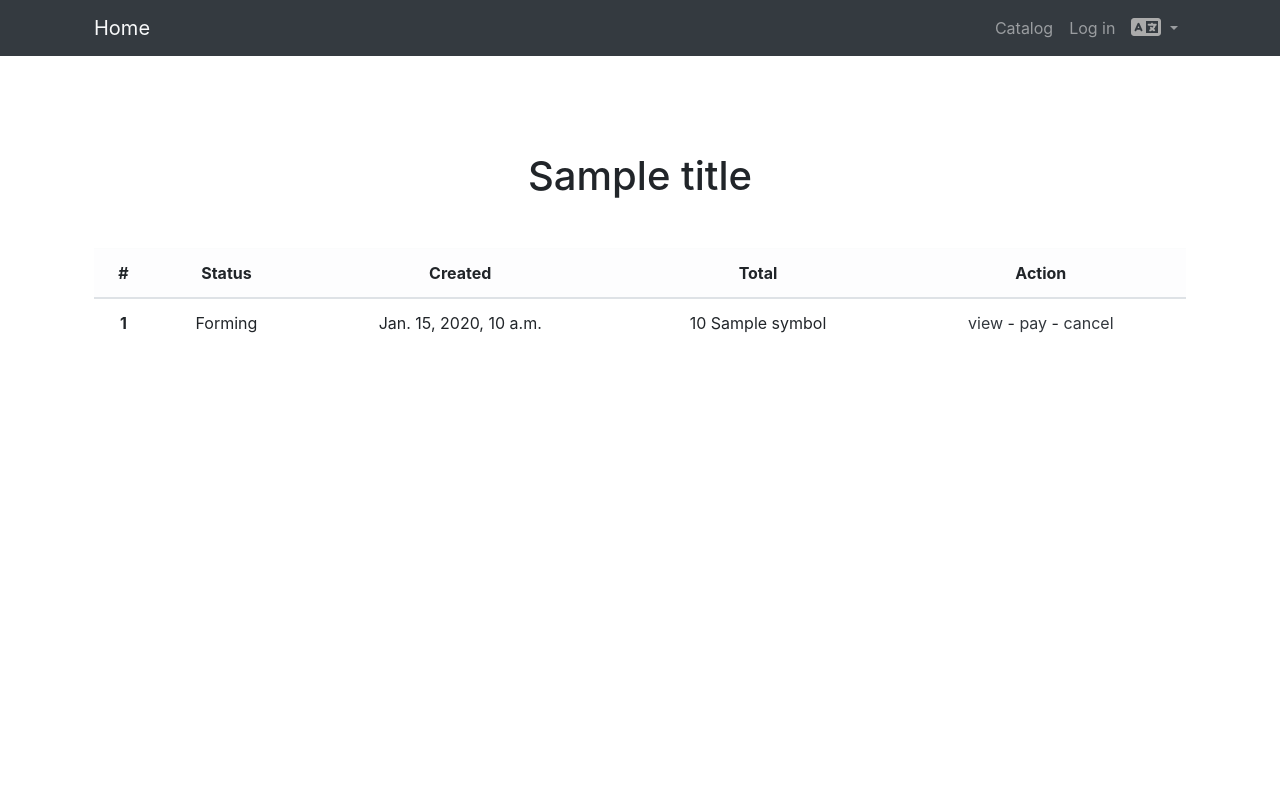
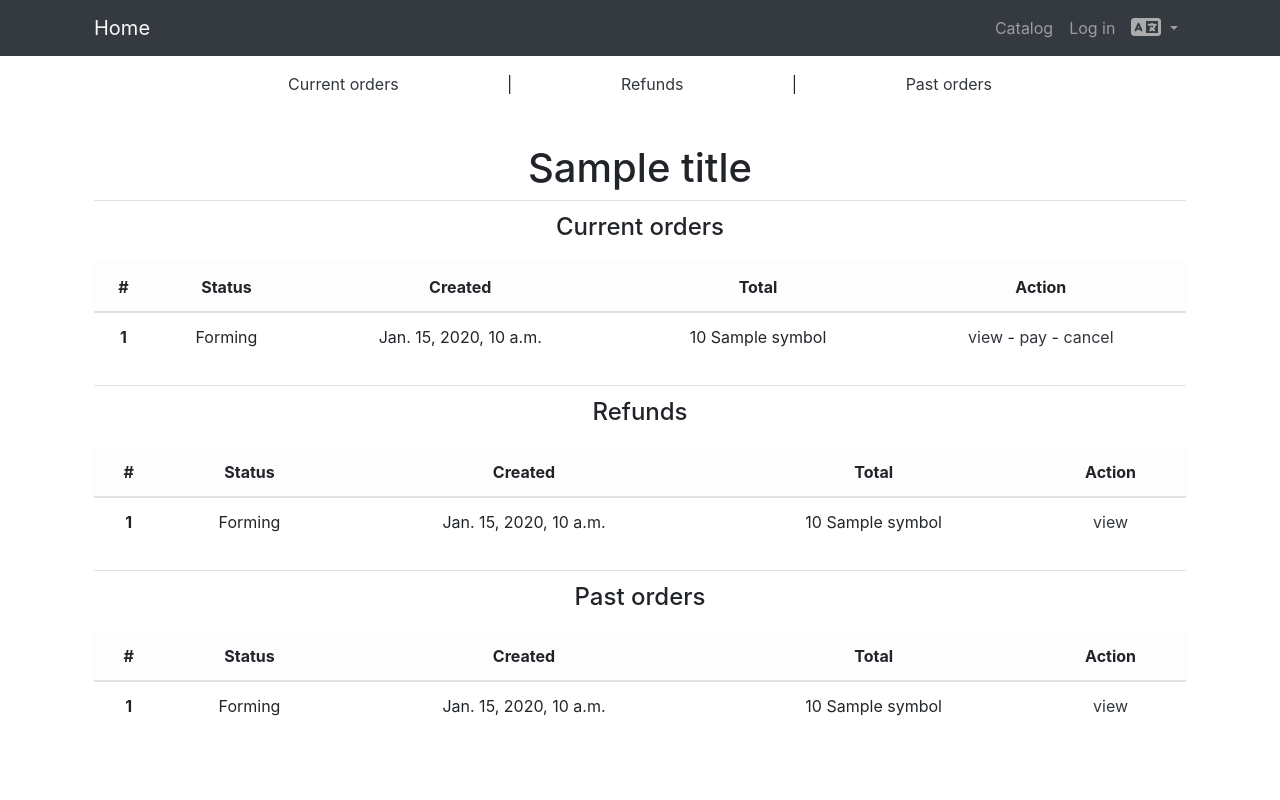
Before and after one commit to R-Ohman/django-store, a Django app: template orders/templates/orders/orders.html in a window 1280 px wide. Run offline with Django 3.2, Linux system fonts and the light colour scheme; the template is opened without the code that fills it: most values are stand-ins (such as "Sample title", 1, 10 or a date in 2020); some libraries are stand-ins or nearby versions.

Commit message:
1. display avatars in comments and admin panel 2. display in "orders.html" 3 sections: current orders, refind, past orders 3. added favicon.ico

```diff
--- a/orders/templates/orders/order-view.html
+++ b/orders/templates/orders/order-view.html
@@ -95,7 +95,7 @@
                     </div>
                     {% if order.refund_exists %}
                     <h3 class="mt-5">{% trans 'Refund information' %}</h3>
-                    <div class="orders mt-5 col-12">
+                    <div class="mt-5 col-12" id="refund">
                         <table class="table">
                             <tr>
                                 <th scope="row">
@@ -144,7 +144,7 @@
                             </tr>
                             {% endfor %}
                         </table>
-                        <p class="text-right h4 pb-5">
+                        <p class="float-right h4 pb-5">
                             {% trans 'Total' %} {{ order.refund.sum }} {{ order.currency }}
                         </p>
                     </div>
@@ -153,7 +153,7 @@
             </div>
         </div>
         <div class="d-flex justify-content-between pb-5">
-            <a href="{% url 'user:orders:orders_history' %}" class="btn btn-secondary">
+            <a href="{% url 'user:orders:orders_history' %}" class="btn btn-secondary col-3">
                 {% trans 'Back'%}
             </a>
             {% if order.can_refund %}
--- a/orders/templates/orders/orders.html
+++ b/orders/templates/orders/orders.html
@@ -12,12 +12,33 @@
 
 {% block content %}
 <section>
-    <div class="container py-5">
+    <div class="container justify-content-center">
+        <div class="mt-3 d-flex justify-content-between col-8 mx-auto">
+            {% if current_orders and past_orders or current_orders and refunds %}
+                <a href="#current_orders">{% trans "Current orders" %}</a> |
+            {% endif%}
+            {% if refunds %}
+                <a href="#refunds">{% trans "Refunds" %}</a> |
+            {% endif%}
+            {% if past_orders and current_orders or past_orders and refunds %}
+                <a href="#past_orders">{% trans "Past orders" %}</a>
+            {% endif%}
+        </div>
+    </div>
+
+    <div class="container pb-5">
         <div class="text-center mt-5">
             <h1>{{ title }}</h1>
-            <div class="orders mt-5">
-                <table class="table">
+            <div class="orders">
+                <table class="table mb-4" id="current_orders">
                     <thead>
+                        <tr>
+                            <td colspan="5" class="text-center">
+                                <h4>
+                                    {% trans "Current orders" %}
+                                </h4>
+                            </td>
+                        </tr>
                         <tr class="table-light">
                             <th scope="col">#</th>
                             <th scope="col">{% trans 'Status' %}</th>
@@ -27,7 +48,7 @@
                         </tr>
                     </thead>
                     <tbody>
-                    {% if not orders %}
+                    {% if not past_orders and not current_orders %}
                     <tr>
                         <td colspan="5" class="text-center">
                             <h4>
@@ -36,7 +57,7 @@
                         </td>
                     </tr>
                     {% endif %}
-                    {% for order in orders %}
+                    {% for order in current_orders %}
                     <tr>
                         <th scope="row">{{ order.id }}</th>
                         <td>{% trans order.get_status_display %}</td>
@@ -53,6 +74,74 @@
                     {% endfor %}
                     </tbody>
                 </table>
+
+                {% if refunds %}
+                <table class="table mb-4" id="refunds">
+                    <thead>
+                        <tr>
+                            <td colspan="5" class="text-center">
+                                <h4>
+                                    {% trans "Refunds" %}
+                                </h4>
+                            </td>
+                        </tr>
+                        <tr class="table-light">
+                            <th scope="col">#</th>
+                            <th scope="col">{% trans 'Status' %}</th>
+                            <th scope="col">{% trans 'Created' %}</th>
+                            <th scope="col">{% trans 'Total' %}</th>
+                            <th scope="col">{% trans 'Action' %}</th>
+                        </tr>
+                    </thead>
+                    <tbody>
+                    {% for refund in refunds %}
+                        <tr>
+                            <th scope="row">{{ refund.id }}</th>
+                            <td>{% trans refund.get_status_display %}</td>
+                            <td>{{ refund.created }}</td>
+                            <td>{{ refund.sum }} {{ refund.order.currency.symbol }}</td>
+                            <td>
+                                <a href="{% url 'user:orders:order_view' refund.order.id %}#refund">{% trans 'view' %}</a>
+                            </td>
+                        </tr>
+                    {% endfor %}
+                    </tbody>
+                </table>
+                {% endif %}
+
+                {% if past_orders %}
+                <table class="table" id="past_orders">
+                    <thead>
+                        <tr>
+                            <td colspan="5" class="text-center">
+                                <h4>
+                                    {% trans "Past orders" %}
+                                </h4>
+                            </td>
+                        </tr>
+                        <tr class="table-light">
+                            <th scope="col">#</th>
+                            <th scope="col">{% trans 'Status' %}</th>
+                            <th scope="col">{% trans 'Created' %}</th>
+                            <th scope="col">{% trans 'Total' %}</th>
+                            <th scope="col">{% trans 'Action' %}</th>
+                        </tr>
+                    </thead>
+                    <tbody>
+                    {% for order in past_orders %}
+                    <tr>
+                        <th scope="row">{{ order.id }}</th>
+                        <td>{% trans order.get_status_display %}</td>
+                        <td>{{ order.created }}</td>
+                        <td>{{ order.sum }} {{ order.currency.symbol }}</td>
+                        <td>
+                            <a href="{% url 'user:orders:order_view' order.id %}">{% trans 'view' %}</a>
+                        </td>
+                    </tr>
+                    {% endfor %}
+                    </tbody>
+                </table>
+                {% endif %}
             </div>
         </div>
     </div>
--- a/products/templates/products/base.html
+++ b/products/templates/products/base.html
@@ -55,7 +55,7 @@
                        data-bs-toggle="dropdown" aria-expanded="false">
                         <i class="fas fa-user-circle"></i>
                     </a>
-                    <ul class="dropdown-menu" aria-labelledby="navbarDropdown">
+                    <ul class="dropdown-menu bg-light" aria-labelledby="navbarDropdown">
                         <li>
                             <a class="dropdown-item" href="{% url 'user:profile' %}">
                                 {% trans 'Profile' %}
@@ -143,6 +143,8 @@
 
 <!-- Bootstrap core JavaScript -->
 <script src="{% static 'vendor/bootstrap/js/bootstrap.bundle.min.js' %}"></script>
+<script src="https://stackpath.bootstrapcdn.com/bootstrap/4.5.0/js/bootstrap.min.js"></script>
+
 <!-- FontAwesome script -->
 <script src="{% static 'vendor/fontawesome/fontawesome-icons.js' %}" crossorigin="anonymous"></script>
 
--- a/store/urls.py
+++ b/store/urls.py
@@ -1,12 +1,16 @@
+from django.conf.urls import url
 from django.contrib import admin
 from django.conf.urls.static import static
 from django.conf import settings
 from django.urls import path, include
+from django.views.generic import RedirectView
 
 from products.views import index
+from store.settings import STATIC_URL
 from users.views import signup_redirect
 
 urlpatterns = [
+    url(r'^favicon\.ico$', RedirectView.as_view(url = STATIC_URL + 'vendor/img/store/favicon.ico')),
     path('admin/', admin.site.urls),
     path('', index, name='index'),
     path('products/', include('products.urls', namespace='products')),
```
Also changed, not shown: comments/templates/comments/comments_cards.html (+12 -4 lines), users/admin.py (+9 -2 lines).
